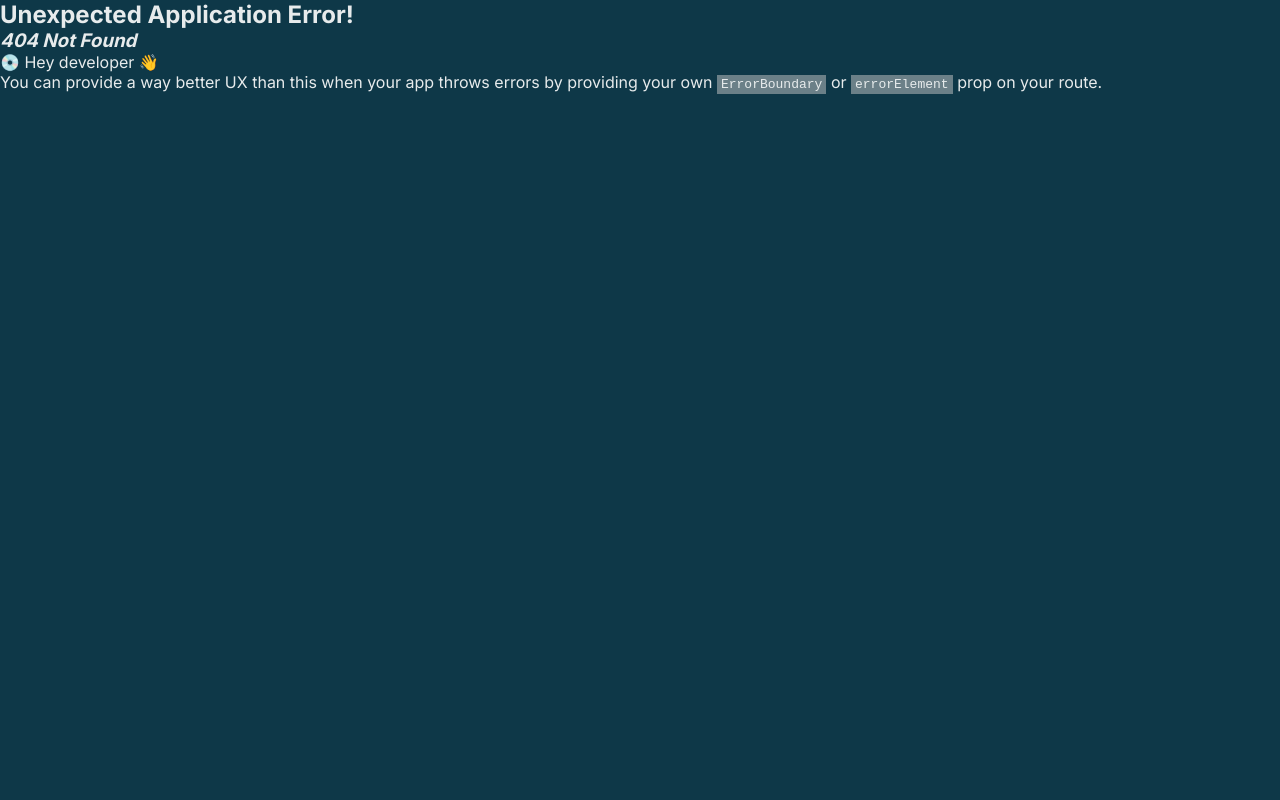
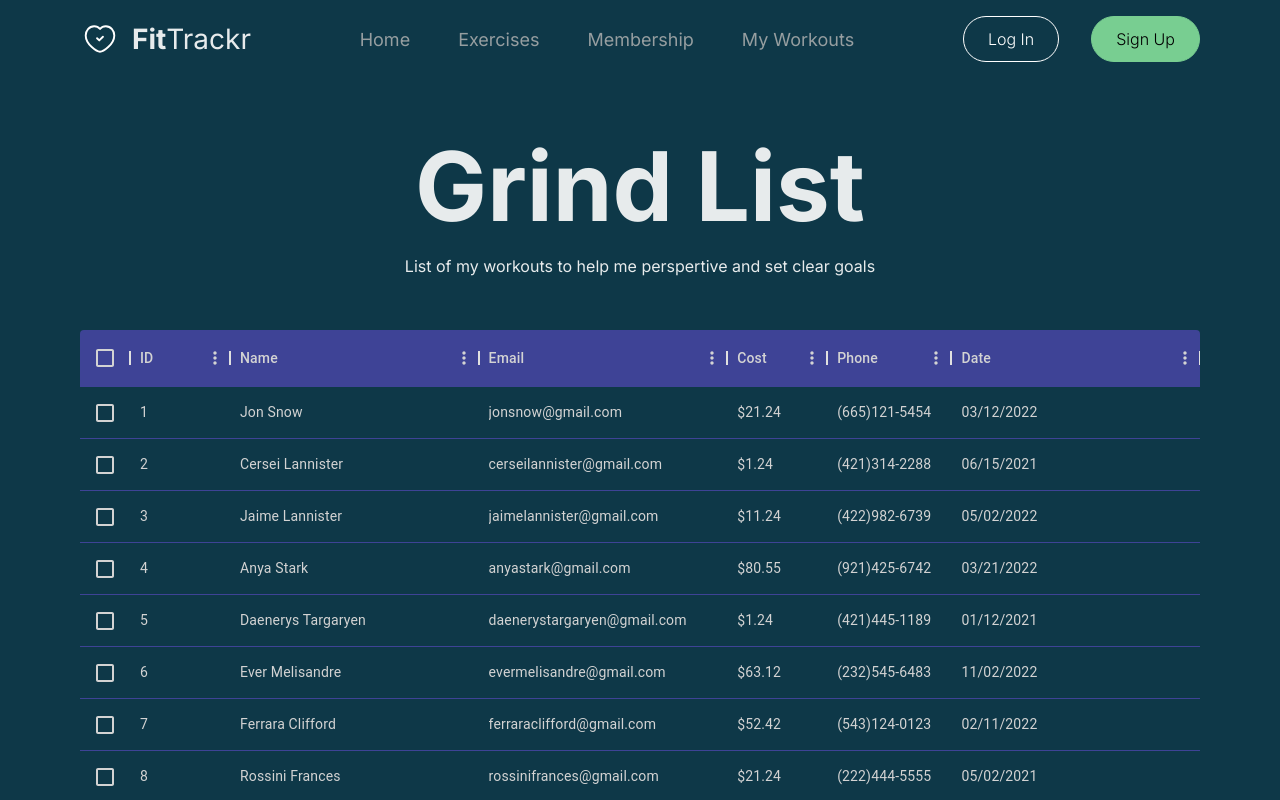
Before and after one commit to Ase020/fitTrackr-client, a React (Vite) app: page /workouts in a window 1280 px wide. Before the commit this address had no page. Shown: the top 800 px of the page. Built offline with nearby package versions, Linux system fonts and the light colour scheme; a web font is replaced by a local one.

Commit message:
workout table

```diff
--- a/package.json
+++ b/package.json
@@ -14,6 +14,7 @@
     "@emotion/styled": "^11.11.0",
     "@mui/icons-material": "^5.14.1",
     "@mui/material": "^5.14.2",
+    "@mui/x-data-grid": "^6.10.2",
     "@nivo/line": "^0.83.0",
     "react": "^18.2.0",
     "react-dom": "^18.2.0",
--- a/src/App.jsx
+++ b/src/App.jsx
@@ -13,6 +13,7 @@ import {
   ExerciseDetails,
   Dashboard,
   Profile,
+  Workout,
 } from "./pages";
 
 const App = () => {
@@ -54,6 +55,10 @@ const App = () => {
           element: <Profile />,
         },
         {
+          path: "/workouts",
+          element: <Workout />,
+        },
+        {
           path: "/login/password_reset",
           element: <PasswordReset />,
         },
--- a/src/components/navbar/Navbar.jsx
+++ b/src/components/navbar/Navbar.jsx
@@ -26,7 +26,7 @@ const Navbar = () => {
         <Link to="/">Home</Link>
         <Link to="/exercises">Exercises</Link>
         <Link to="/membership">Membership</Link>
-        <Link to="/contact">Contact Us</Link>
+        <Link to="/workouts">My Workouts</Link>
       </nav>
 
       {/* login */}
--- a/src/constants/index.js
+++ b/src/constants/index.js
@@ -116,3 +116,70 @@ export const bmiData = [
     ],
   },
 ];
+
+export const mockDataInvoices = [
+  {
+    id: 1,
+    name: "Jon Snow",
+    email: "jonsnow@gmail.com",
+    cost: "21.24",
+    phone: "(665)121-5454",
+    date: "03/12/2022",
+  },
+  {
+    id: 2,
+    name: "Cersei Lannister",
+    email: "cerseilannister@gmail.com",
+    cost: "1.24",
+    phone: "(421)314-2288",
+    date: "06/15/2021",
+  },
+  {
+    id: 3,
+    name: "Jaime Lannister",
+    email: "jaimelannister@gmail.com",
+    cost: "11.24",
+    phone: "(422)982-6739",
+    date: "05/02/2022",
+  },
+  {
+    id: 4,
+    name: "Anya Stark",
+    email: "anyastark@gmail.com",
+    cost: "80.55",
+    phone: "(921)425-6742",
+    date: "03/21/2022",
+  },
+  {
+    id: 5,
+    name: "Daenerys Targaryen",
+    email: "daenerystargaryen@gmail.com",
+    cost: "1.24",
+    phone: "(421)445-1189",
+    date: "01/12/2021",
+  },
+  {
+    id: 6,
+    name: "Ever Melisandre",
+    email: "evermelisandre@gmail.com",
+    cost: "63.12",
+    phone: "(232)545-6483",
+    date: "11/02/2022",
+  },
+  {
+    id: 7,
+    name: "Ferrara Clifford",
+    email: "ferraraclifford@gmail.com",
+    cost: "52.42",
+    phone: "(543)124-0123",
+    date: "02/11/2022",
+  },
+  {
+    id: 8,
+    name: "Rossini Frances",
+    email: "rossinifrances@gmail.com",
+    cost: "21.24",
+    phone: "(222)444-5555",
+    date: "05/02/2021",
+  },
+];
--- a/src/pages/index.js
+++ b/src/pages/index.js
@@ -8,6 +8,7 @@ import { default as Exercises } from "./exercises/Exercises";
 import { default as ExerciseDetails } from "./exercise-details/ExerciseDetails";
 import { default as Profile } from "./profile/Profile";
 import { default as Dashboard } from "./dashboard/Dashboard";
+import { default as Workout } from "./workout/Workout";
 
 export {
   Home,
@@ -20,4 +21,5 @@ export {
   ExerciseDetails,
   Profile,
   Dashboard,
+  Workout,
 };
--- /dev/null
+++ b/src/pages/workout/Workout.jsx
@@ -0,0 +1,57 @@
+import { DataGrid } from "@mui/x-data-grid";
+
+import "./workout.css";
+import { mockDataInvoices } from "../../constants";
+
+const Workout = () => {
+  const columns = [
+    {
+      field: "id",
+      headerName: "ID",
+    },
+    {
+      field: "name",
+      headerName: "Name",
+      flex: 1,
+      cellClassName: "name-column--cell",
+    },
+    {
+      field: "email",
+      headerName: "Email",
+      flex: 1,
+    },
+    {
+      field: "cost",
+      headerName: "Cost",
+      headerAlign: "left",
+      align: "left",
+      renderCell: (params) => <div>${params.row.cost}</div>,
+    },
+    {
+      field: "phone",
+      headerName: "Phone",
+      flex: 0.5,
+    },
+    {
+      field: "date",
+      headerName: "Date",
+      flex: 1,
+    },
+  ];
+
+  return (
+    <div className="workout_container">
+      <div className="ex_text_wrapper margin-60">
+        <h1 className="ex_title">Grind List</h1>
+        <p className="ex_des">
+          List of my workouts to help me perspertive and set clear goals
+        </p>
+      </div>
+      <div className="workout_table-container">
+        <DataGrid rows={mockDataInvoices} columns={columns} checkboxSelection />
+      </div>
+    </div>
+  );
+};
+
+export default Workout;
--- /dev/null
+++ b/src/pages/workout/workout.css
@@ -0,0 +1,66 @@
+.workout_container {
+  display: flex;
+  flex-direction: column;
+  gap: 32px;
+}
+
+.margin-60 {
+  margin-top: 60px;
+}
+
+.workout_table-container {
+  height: 75vh;
+  color: lightgray;
+}
+
+.MuiDataGrid-root {
+  border: none !important;
+}
+
+.MuiDataGrid-cell {
+  border-bottom: none;
+  color: lightgray;
+}
+
+.MuiDataGrid-row {
+  border-top: 0.5px solid #3e4396;
+}
+
+.name-column--cell {
+  color: #94e2cd !important;
+}
+
+.MuiDataGrid-columnHeaders {
+  background-color: #3e4396;
+  color: lightgray;
+  border-bottom: none !important;
+}
+
+.MuiDataGrid-cellContent {
+  color: lightgray;
+}
+
+.MuiButtonBase-root {
+  color: lightgray !important;
+}
+
+.MuiDataGrid-virtualScroller {
+  background-color: transparent;
+}
+
+.MuiDataGrid-footerContainer {
+  background-color: #3e4396;
+  border-top: none !important;
+}
+
+.MuiCheckbox-root {
+  color: lightgray !important;
+}
+
+.MuiToolbar-root {
+  color: lightgray;
+}
+
+.MuiMenuItem-root {
+  color: #3e4396 !important;
+}
```
Also changed, not shown: 1 other file (tests, documents, lock files or other folders).
